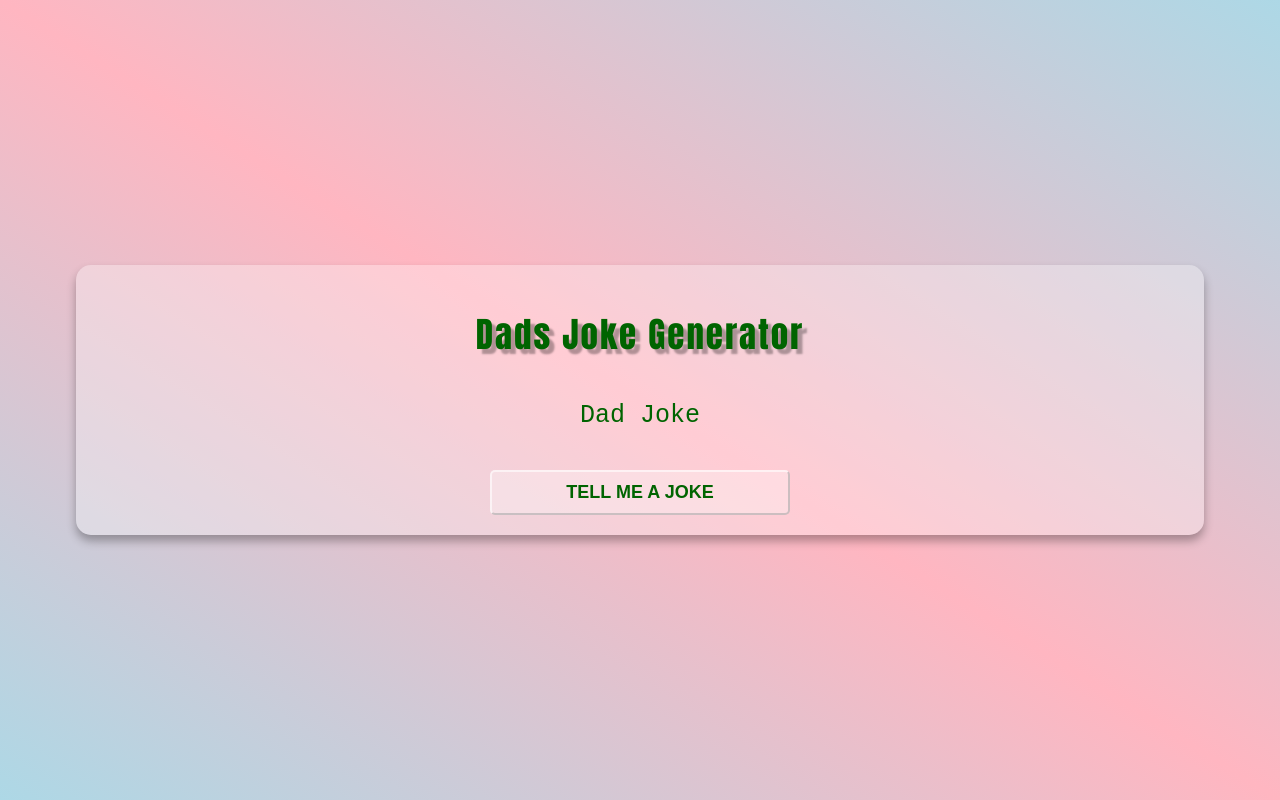
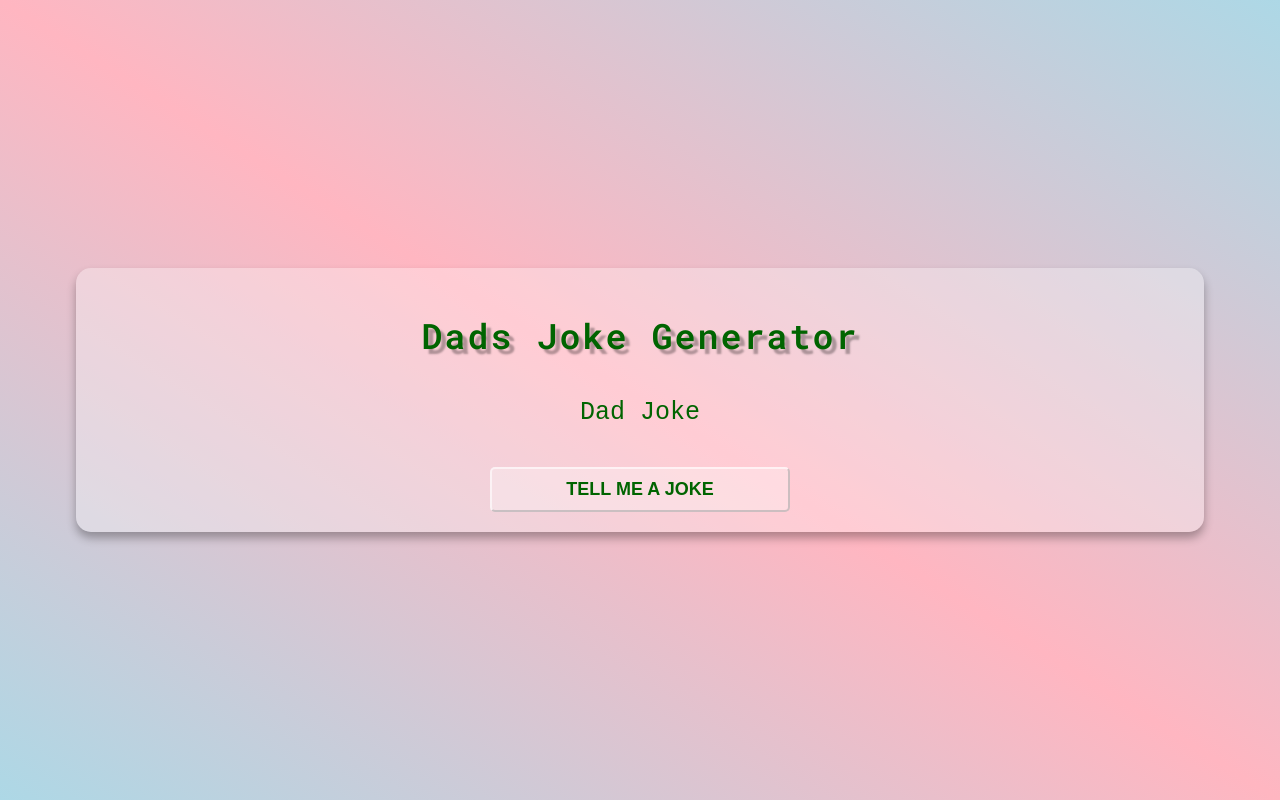
Before and after one commit to motex22/dadsjokes, a plain HTML site: page index.html in a window 1280 px wide. Drawn offline with Linux system fonts and the light colour scheme.

Commit message:
Add files via upload

```diff
--- a/index.html
+++ b/index.html
@@ -6,6 +6,9 @@
     <meta name="viewport" content="width=device-width, initial-scale=1.8">
     <title>Dads jokes generator</title>
     <link rel="stylesheet" href="style.css">
+    <link rel="preconnect" href="https://fonts.googleapis.com">
+<link rel="preconnect" href="https://fonts.gstatic.com" crossorigin>
+<link href="https://fonts.googleapis.com/css2?family=Roboto+Mono:wght@600&display=swap" rel="stylesheet">
 </head>
 <body>
 <div class="container">
--- a/style.css
+++ b/style.css
@@ -20,7 +20,7 @@ body{
 .heading{
     font-size: 35px;
     font-weight: 200;
-    font-family: Impact, Haettenschweiler, 'Arial Narrow Bold', sans-serif;
+    font-family: 'Roboto Mono', monospace;
     text-shadow: 5px 5px 2px rgba(0,0,0, 0.3);
     letter-spacing: 2px;
 }
```
